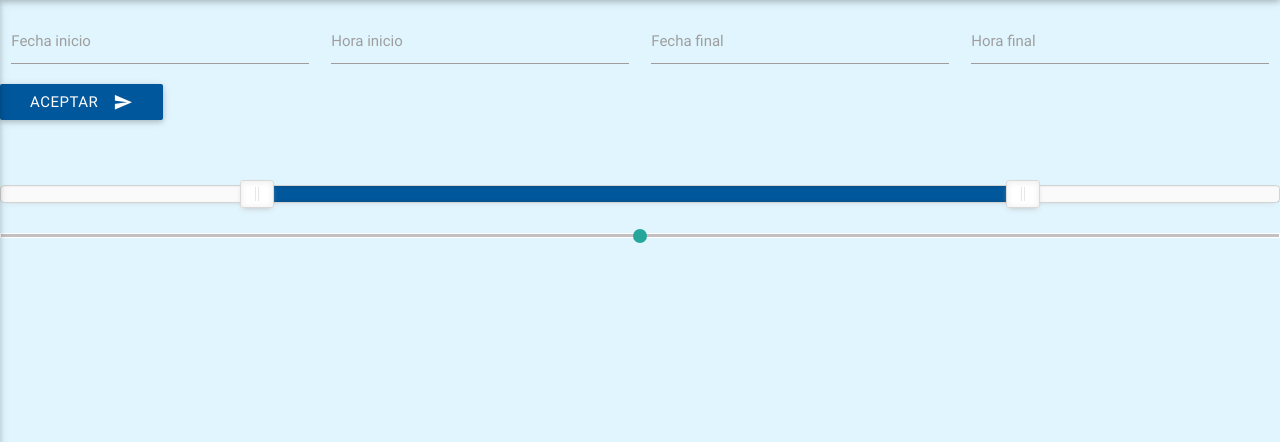
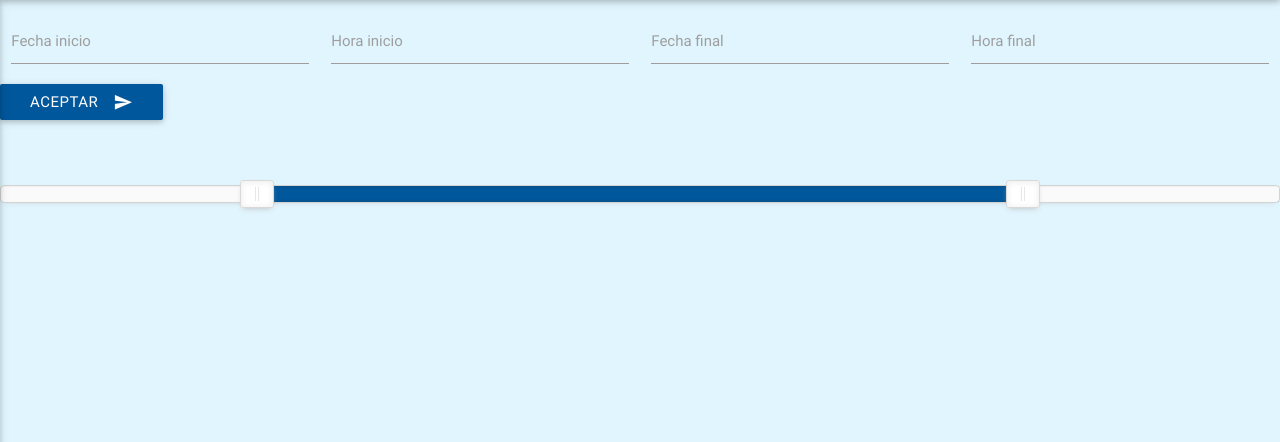
Before and after one commit to tiannymonti/electronicdesign, a PHP site: page /flykiller.php in a window 1280 px wide. Shown: the part 64-506 px from the top of the page. Run offline with PHP 8.4, Linux system fonts and the light colour scheme; some libraries are stand-ins or nearby versions; some web fonts are replaced.

Commit message:
I can show you a 1000 ways to kill a fly

```diff
--- a/flykiller.php
+++ b/flykiller.php
@@ -68,11 +68,6 @@
 		</div>
 		<br></br>
 		<div id="connect"></div>
-		<div class="input-field">
-		   <p class="range-field">
-			  <input type="range" id="test"/>
-			</p>
-		</div>
 		<div class="row">
 		  <div class="preloader-wrapper big active" style="display:none; margin:auto;" id="preloader">
 			<div class="spinner-layer spinner-blue-only">
```
